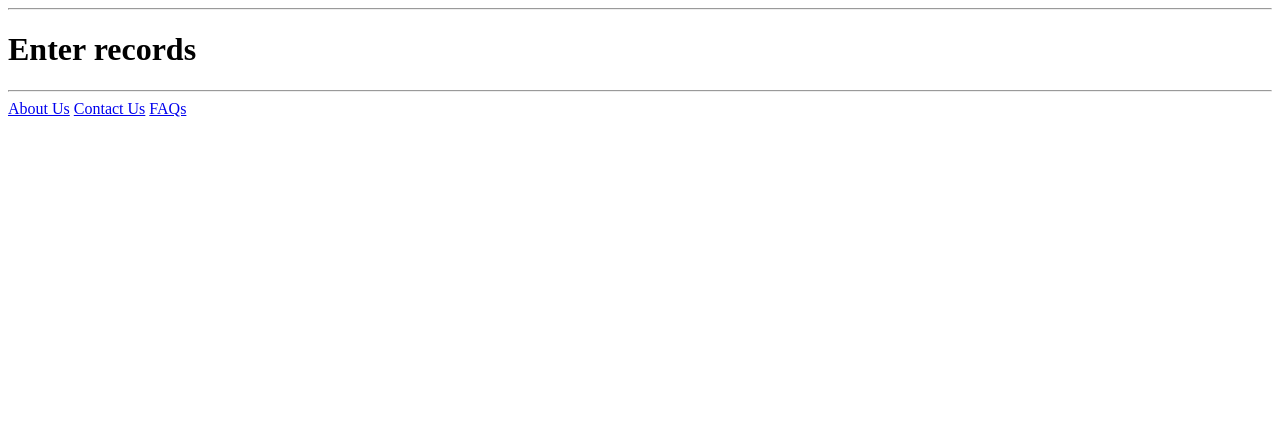
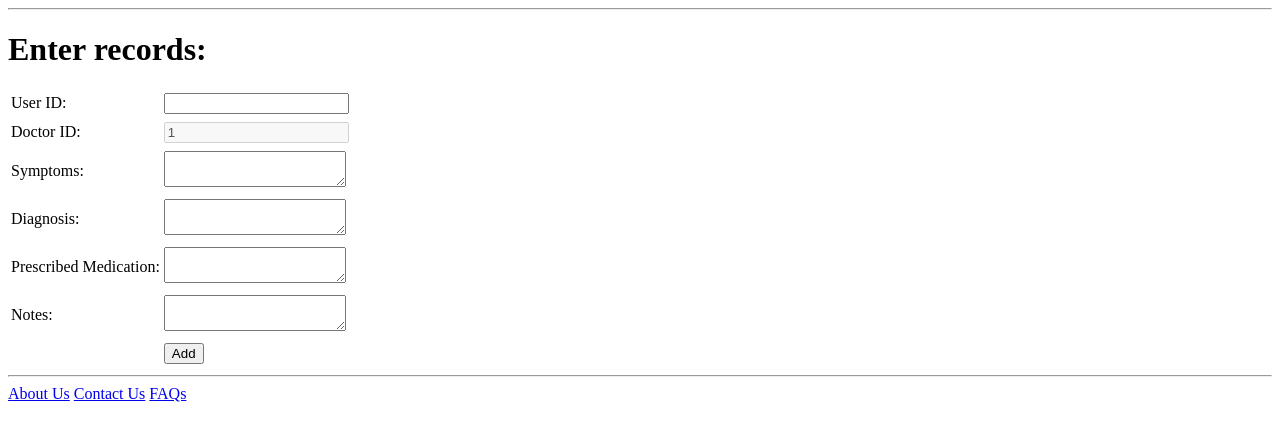
Before and after one commit to ninadsachania/e-healthcard, a Flask app: page /doctor/add_record in a window 1280 px wide. Shown: the part 26-467 px from the top of the page. Run offline with Flask 2, Linux system fonts and the light colour scheme; a user stored in the database is signed in; tables that the repository leaves empty hold one stand-in row (values such as "Sample post"); parts of the project's set-up code (start-up, migrations or seed data) failed here and were passed over.

Commit message:
Add ability for adding dynamic records.

```diff
--- a/app/routes.py
+++ b/app/routes.py
@@ -2,8 +2,9 @@ from flask import render_template, flash, redirect, url_for, request
 from app import app, db
 from app.forms import LoginForm, RegistrationForm, EditProfileForm, \
     PasswordResetForm, StaticInformationForm, ResetPasswordRequestForm, \
-    ResetPasswordForm, DoctorRegistrationForm, ViewStaticInformationForm
-from app.models import User, StaticInformation, Metadata, Doctor
+    ResetPasswordForm, DoctorRegistrationForm, GetPatientInformationForm, \
+    AddDynamicInformationForm
+from app.models import User, StaticInformation, Metadata, Doctor, DynamicInformation
 from flask_login import current_user, login_user, logout_user, login_required
 from werkzeug.urls import url_parse
 from datetime import datetime
@@ -289,6 +290,7 @@ def is_doctor(f):
 
 
 @app.route('/for_doctors')
+@app.route('/doctor/')
 def for_doctors():
     # only want to show some links if the user is a doctor
     is_doctor = Doctor.query.filter_by(user_id=current_user.id).first()
@@ -350,12 +352,42 @@ def is_verified_doctor(f):
     return decorated_function
 
 
-@app.route('/doctor/add_record')
+@app.route('/doctor/add_record', methods=['GET', 'POST'])
 @login_required
 @is_doctor
 @is_verified_doctor
 def add_record():
-    return render_template('add_record.html')
+    form = AddDynamicInformationForm()
+
+    doctor_id = Doctor.query.filter_by(user_id=current_user.id).first().doctor_id
+    form.doctor_id.data = doctor_id
+
+    if form.validate_on_submit():
+        user = User.query.filter_by(id=form.user_id.data).first()
+
+        if user:
+            # The user does exist.
+
+            dynamic_info = DynamicInformation(
+                user_id=form.user_id.data,
+                doctor_id=form.doctor_id.data,
+                symptoms=form.symptoms.data,
+                diagnosis=form.diagnosis.data,
+                prescribed_medication=form.prescribed_medication.data,
+                notes=form.notes.data
+            )
+
+            # Add the data to the table
+            db.session.add(dynamic_info)
+            db.session.commit()
+
+            flash("Data successfully added.")
+            return redirect(url_for('add_record'))
+
+        elif not user:
+            flash("User ID: {} does not exist".format(form.user_id.data))
+
+    return render_template('add_record.html', form=form)
 
 
 @app.route('/doctor/static_record', methods=['GET', 'POST'])
@@ -364,7 +396,7 @@ def add_record():
 @is_verified_doctor
 def static_record():
     ''' This route is where doctors will go to view the static record of a patient. '''
-    form = ViewStaticInformationForm()
+    form = GetPatientInformationForm()
 
     user_data = None
     static_data = None
--- a/app/templates/add_record.html
+++ b/app/templates/add_record.html
@@ -2,6 +2,94 @@
 
 {% block content %}
 
-<h1>Enter records</h1>
+<h1>Enter records:</h1>
+<form method="post" novalidate>
+    {{ form.hidden_tag() }}
+    <table>
+        <tr>
+            <td>{{ form.user_id.label }}</td>
+            <td>{{ form.user_id() }}</td>
+        </tr>
+        <tr>
+            <td></td>
+            <td>
+                {% for error in form.user_id.errors %}
+                <span class="form-error">[{{ error }}]</span>
+                {% endfor %}
+            </td>
+        </tr>
+
+        <tr>
+            <td>{{ form.doctor_id.label }}</td>
+            <td>{{ form.doctor_id(disabled=True) }}</td>
+        </tr>
+        <tr>
+            <td></td>
+            <td>
+                {% for error in form.doctor_id.errors %}
+                <span class="form-error">[{{ error }}]</span>
+                {% endfor %}
+            </td>
+        </tr>
+
+        <tr>
+            <td>{{ form.symptoms.label }}</td>
+            <td>{{ form.symptoms() }}</td>
+        </tr>
+        <tr>
+            <td></td>
+            <td>
+                {% for error in form.symptoms.errors %}
+                <span class="form-error">[{{ error }}]</span>
+                {% endfor %}
+            </td>
+        </tr>
+
+        <tr>
+            <td>{{ form.diagnosis.label }}</td>
+            <td>{{ form.diagnosis() }}</td>
+        </tr>
+        <tr>
+            <td></td>
+            <td>
+                {% for error in form.diagnosis.errors %}
+                <span class="form-error">[{{ error }}]</span>
+                {% endfor %}
+            </td>
+        </tr>
+
+        <tr>
+            <td>{{ form.prescribed_medication.label }}</td>
+            <td>{{ form.prescribed_medication() }}</td>
+        </tr>
+        <tr>
+            <td></td>
+            <td>
+                {% for error in form.prescribed_medication.errors %}
+                <span class="form-error">[{{ error }}]</span>
+                {% endfor %}
+            </td>
+        </tr>
+
+        <tr>
+            <td>{{ form.notes.label }}</td>
+            <td>{{ form.notes() }}</td>
+        </tr>
+        <tr>
+            <td></td>
+            <td>
+                {% for error in form.notes.errors %}
+                <span class="form-error">[{{ error }}]</span>
+                {% endfor %}
+            </td>
+        </tr>
+
+        <tr>
+            <td></td>
+            <td>{{ form.submit() }}</td>
+        </tr>
+    </table>
+</form>
+
 
 {% endblock %}
```
